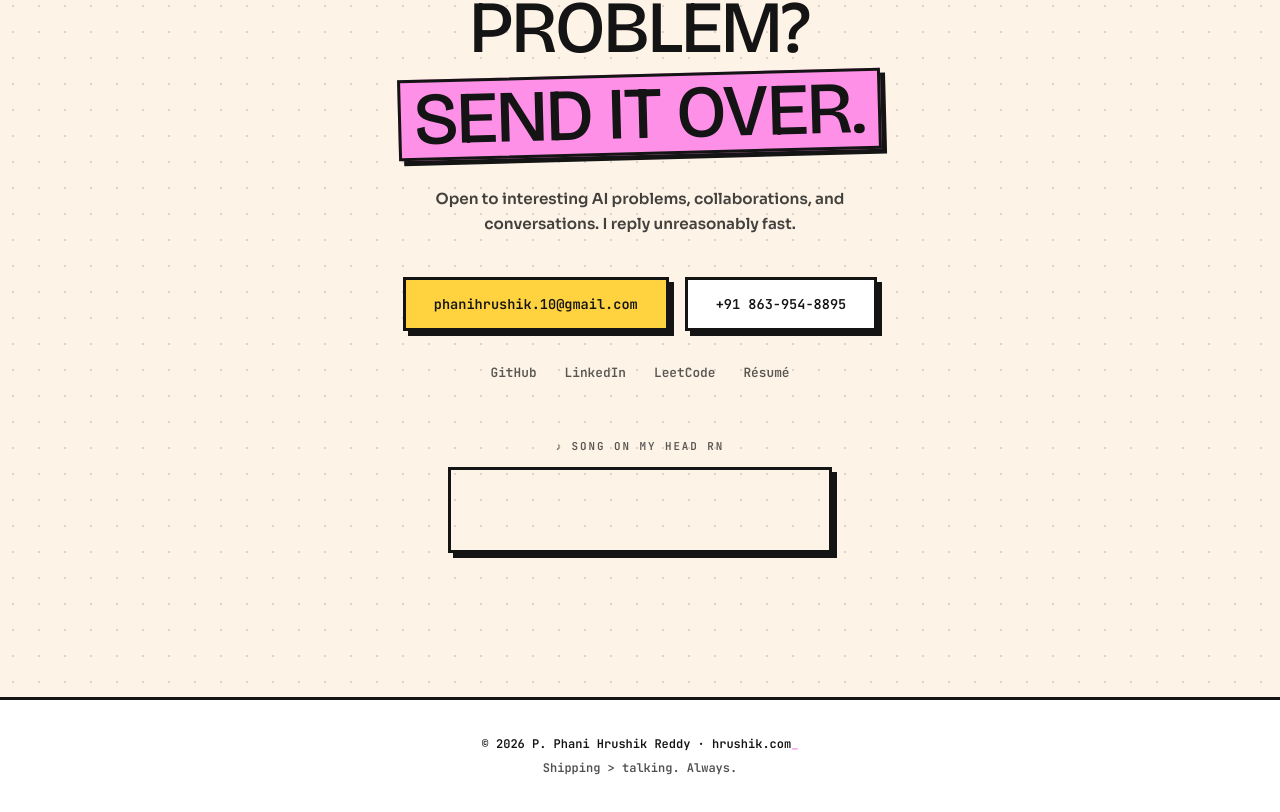
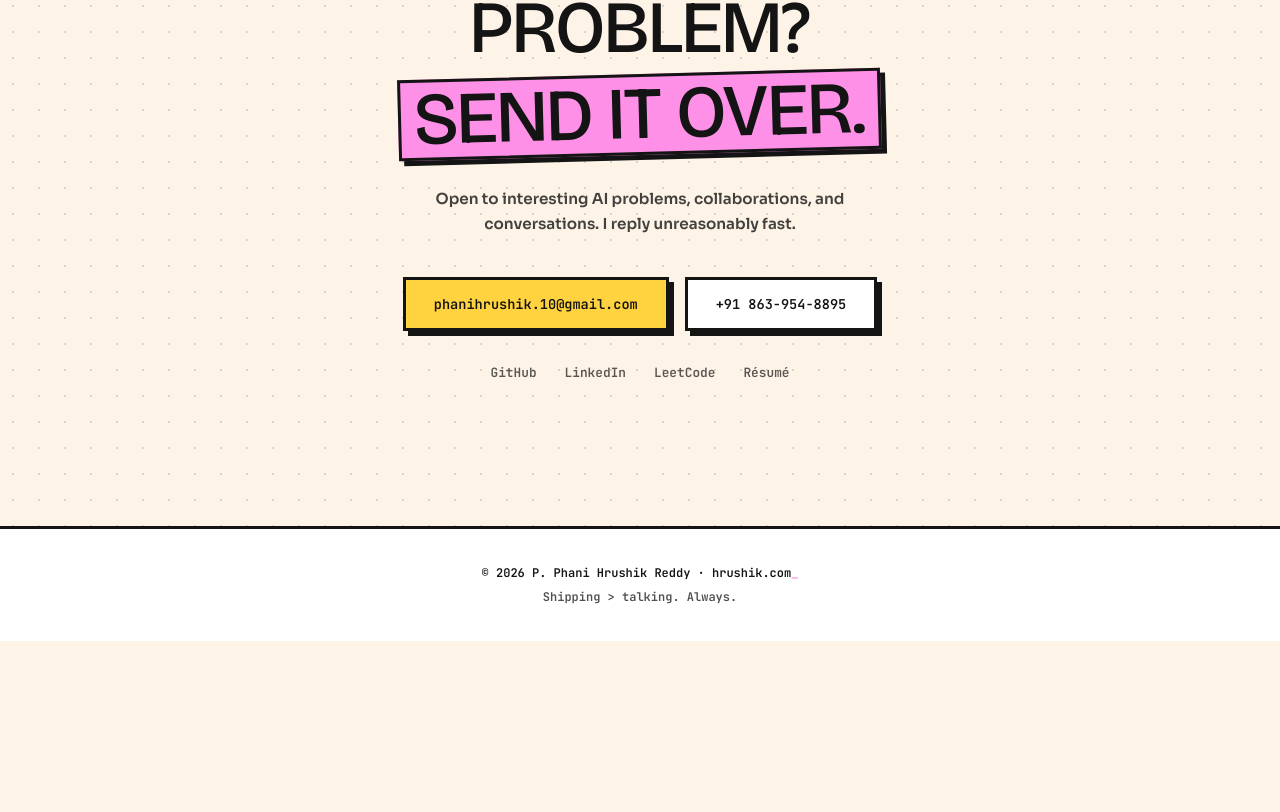
Before and after one commit to hrushik98/hrushik.com, a Next.js app: page / in a window 1280 px wide. Shown: the part 7105-7917 px from the top of the page. After the commit the page ends 7746 px from the top, so only its background shows below. Built offline with nearby package versions, Linux system fonts and the light colour scheme; grey boxes are pictures that could not be loaded.

Commit message:
feat: remove Spotify embed from contact section and delete old favicon

```diff
--- a/components/lab/contact.tsx
+++ b/components/lab/contact.tsx
@@ -65,25 +65,6 @@ export function Contact() {
             </a>
           </div>
         </Reveal>
-
-        <Reveal delay={220}>
-          <div className="mx-auto mt-14 max-w-sm">
-            <p className="mb-3 font-mono text-[0.68rem] font-bold uppercase tracking-[0.18em] text-ink/70">
-              ♪ song on my head rn
-            </p>
-            <div className="overflow-hidden border-[3px] border-ink shadow-[5px_5px_0_0_var(--ink)]">
-              <iframe
-                src="https://open.spotify.com/embed/track/6Ec5LeRzkisa5KJtwLfOoW?utm_source=generator&theme=0"
-                width="100%"
-                height="80"
-                allow="autoplay; clipboard-write; encrypted-media; fullscreen; picture-in-picture"
-                loading="lazy"
-                title="Song on my head right now"
-                className="block border-0"
-              />
-            </div>
-          </div>
-        </Reveal>
       </div>
     </section>
   )
```
Also changed, not shown: public/favicon.png (deleted).
